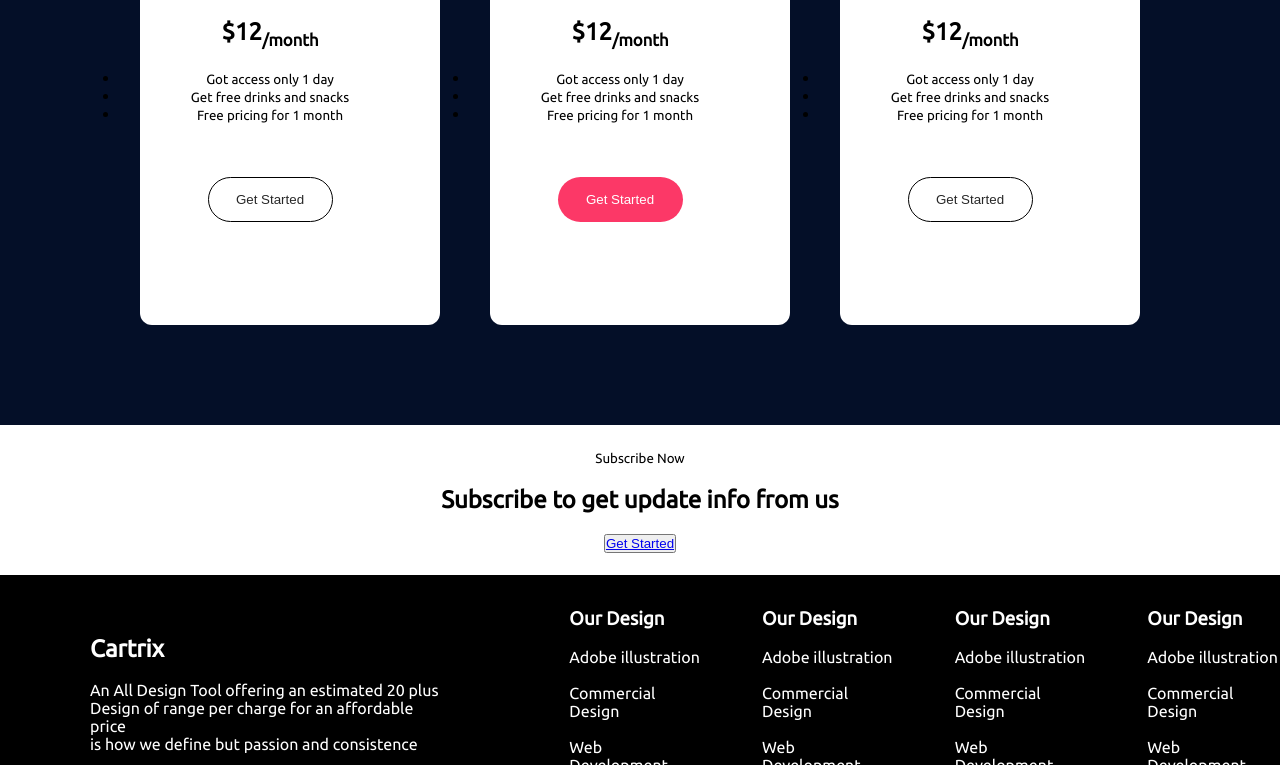
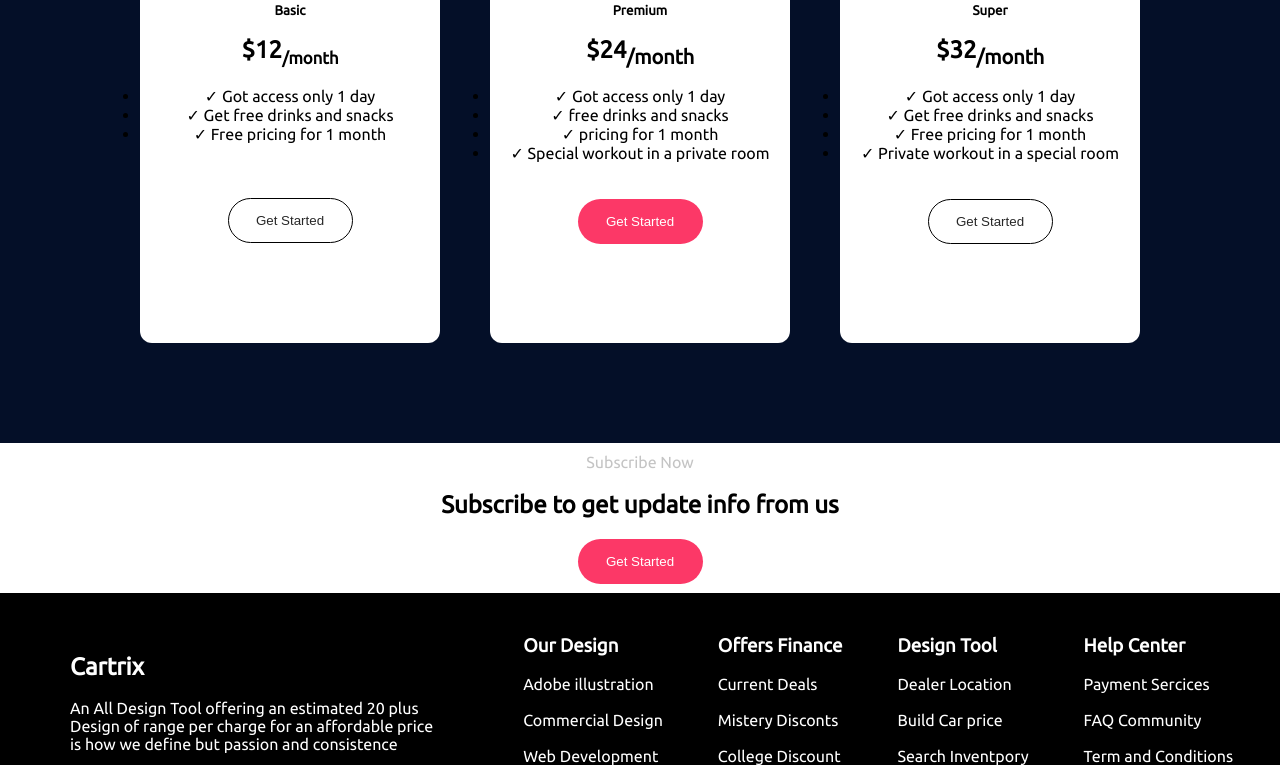
Before and after one commit to Emmanuel-Nyadzi/Figma-Design, a plain HTML site: page index.html in a window 1280 px wide. Shown: the part 3374-4139 px from the top of the page. Drawn offline with nearby package versions, Linux system fonts and the light colour scheme.

Commit message:
updated project file

```diff
--- a/index.html
+++ b/index.html
@@ -97,7 +97,7 @@
 
     <section class="detail-services">
       <div class="details-headings">
-         <h1>What we have for you</h1>
+         <h1>What we have for you</h1><br>
          <p>Some of the services we privide to meet your needs</p>
       </div><br>
 
@@ -183,23 +183,24 @@
               <div id="align">
               <h5>Basic</h5><br>
               <h1>$12<sub><small>/month</small></sub></h1><br>
-              <ul>
-                 <li><small>Got access only 1 day</small></li>
-                 <li><small>Get free drinks and snacks</small></li>
-                 <li><small>Free pricing for 1 month</small></li><br><br><br>
-                <button><a href="#">Get Started</a></button>
-              </ul>
+                 <ul id="check-mark">
+                    <li>✓ Got access only 1 day</li>
+                    <li>✓ Get free drinks and snacks</li>
+                    <li>✓ Free pricing for 1 month</li><br><br><br>
+                    <button><a href="#">Get Started</a></button>
+                 </ul>
               </div>
             </div>
 
             <div class="pricing-cards">
               <div id="align">
-              <h5>Basic</h5><br>
-              <h1>$12<sub><small>/month</small></sub></h1><br>
-              <ul>
-                 <li><small>Got access only 1 day</small></li>
-                 <li><small>Get free drinks and snacks</small></li>
-                 <li><small>Free pricing for 1 month</small></li><br><br><br>
+              <h5>Premium</h5><br>
+              <h1>$24<sub>/month</sub></h1><br>
+              <ul id="check-mark">
+                 <li>✓ Got access only 1 day</li>
+                 <li>✓ free drinks and snacks</li>
+                 <li>✓ pricing for 1 month</li>
+                 <li>✓ Special workout in a private room</li><br><br>
                 <button id="pricing-btn"><a href="#">Get Started</a></button>
               </ul>
               </div>
@@ -207,12 +208,13 @@
 
             <div class="pricing-cards">
               <div id="align">
-              <h5>Basic</h5><br>
-              <h1>$12<sub><small>/month</small></sub></h1><br>
-              <ul>
-                 <li><small>Got access only 1 day</small></li>
-                 <li><small>Get free drinks and snacks</small></li>
-                 <li><small>Free pricing for 1 month</small></li><br><br><br>
+              <h5>Super</h5><br>
+              <h1>$32<sub>/month</sub></h1><br>
+              <ul id="check-mark">
+                 <li>✓ Got access only 1 day</li>
+                 <li>✓ Get free drinks and snacks</li>
+                 <li>✓ Free pricing for 1 month</li>
+                 <li>✓ Private workout in a special room</li><br><br>
                 <button><a href="#">Get Started</a></button>
               </ul>
               </div>
@@ -222,9 +224,9 @@
 
          <section class="subscribe">
             <div class="subscribe-div">
-              <p><small>Subscribe Now</small></p>
+              <p>Subscribe Now</p>
               <h1>Subscribe to get update info from us</h1>
-              <button><a href="#">Get Started</a></button>
+              <button class="subscribe-btn"><a href="#">Get Started</a></button>
             </div>
          </section>
 
@@ -253,35 +255,35 @@
                     </div>
                     <div class="mobile-line"></div>
                     <div>
-                      <h3>Our Design</h3><br>
+                      <h3>Offers Finance</h3><br>
                       <ul>
-                        <li>Adobe illustration</li><br>
-                        <li>Commercial Design</li><br>
-                        <li>Web Development</li>
+                        <li>Current Deals</li><br>
+                        <li>Mistery Disconts</li><br>
+                        <li>College Discount</li>
                       </ul>
                     </div>
                     <div class="mobile-line"></div>
                     <div>
-                      <h3>Our Design</h3><br>
+                      <h3>Design Tool</h3><br>
                       <ul>
-                        <li>Adobe illustration</li><br>
-                        <li>Commercial Design</li><br>
-                        <li>Web Development</li>
+                        <li>Dealer Location</li><br>
+                        <li>Build Car price</li><br>
+                        <li>Search Inventpory</li>
                       </ul>
                     </div>
                     <div class="mobile-line"></div>
                     <div>
-                      <h3>Our Design</h3><br>
+                      <h3>Help Center</h3><br>
                       <ul>
-                        <li>Adobe illustration</li><br>
-                        <li>Commercial Design</li><br>
-                        <li>Web Development</li>
+                        <li>Payment Sercices</li><br>
+                        <li>FAQ Community</li><br>
+                        <li>Term and Conditions</li>
                       </ul>
                     </div>
                   </div>
             </div>
             <hr><br>
-            <h6>Copyright Cartrix 2021 All Right Reserved</h6>
+            <h4>Copyright Cartrix 2021 All Right Reserved</h4>
          </section>
 
      <script>
--- a/style.css
+++ b/style.css
@@ -219,7 +219,7 @@ nav ul li a{
 .pricing-cards #align{
     position: relative;
     top: 110px;
-    left: -20px;
+    lef;
 }
 .pricing-container{
     display: flex;
@@ -260,6 +260,20 @@ nav ul li a{
     justify-content: center;
     gap: 20px;
 }
+.subscribe-div p{
+    color: #C4C4C4;
+}
+.subscribe .subscribe-btn{
+    width: 125px;
+    height: 45px;
+    border: none;
+    background-color: #FC3867;
+    border-radius: 100px;
+}
+.subscribe .subscribe-btn a{
+    text-decoration: none;
+    color: #FFFFFF;
+}
 .footer{
     background-color: black;
     width: 100%;
@@ -278,15 +292,15 @@ nav ul li a{
 }
 .footer-div-1{
     padding-top: 60px;
-    padding-left: 90px;
+    padding-left: 70px;
 }
 .footer-list-container{
     display: flex;
     flex-direction: row;
     align-items: center;
     justify-content: center;
-    gap: 60px;
-    padding-left: 80px;
+    gap: 55px;
+    padding-left: 40px;
 }
 .footer-list-container ul li{
     list-style-type: none;
@@ -297,7 +311,8 @@ nav ul li a{
     margin-top: 25px;
     background-color: #C4C4C480;
 }
-.footer h6{
+.footer h4{
+    margin-top: 10px;
     text-align: center;
     color: #C4C4C480;
 }
```
